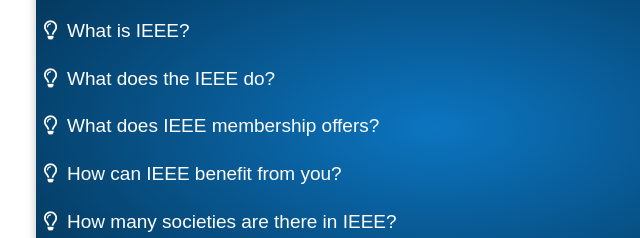
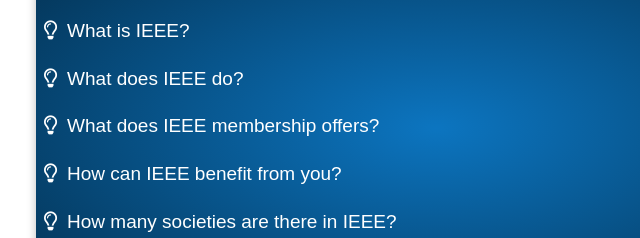
Before and after one commit to RawanElbanna/faq, a plain HTML site: page index.html in a window 1280 px wide. Shown: the part 131-369 px from the top of the page, 204-844 px from the left. Drawn offline with Linux system fonts and the light colour scheme.

Commit message:
Update index.html

```diff
--- a/index.html
+++ b/index.html
@@ -34,7 +34,7 @@
         <div class="item">
             <button class="accordion_btn">
 
-                <span><i class="far fa-lightbulb"></i>What does the IEEE do?</span>
+                <span><i class="far fa-lightbulb"></i>What does IEEE do?</span>
                 <span class="plus_icon"><i class="fa fa-plus"></i></span>
             </button>
 
```
